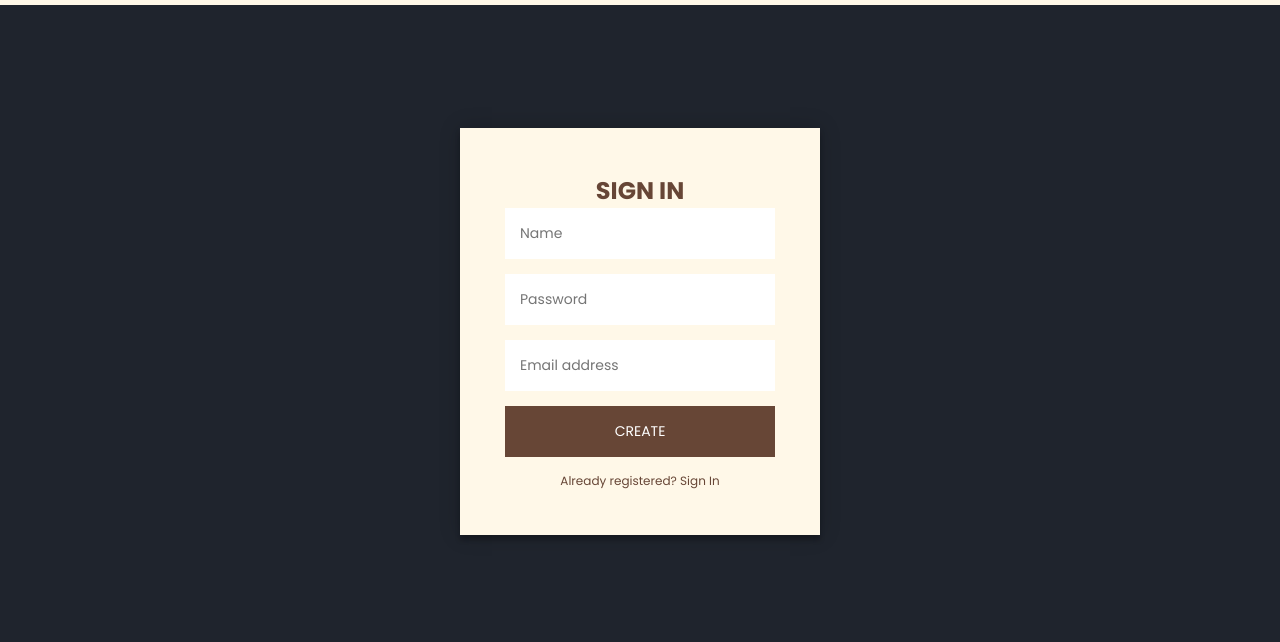
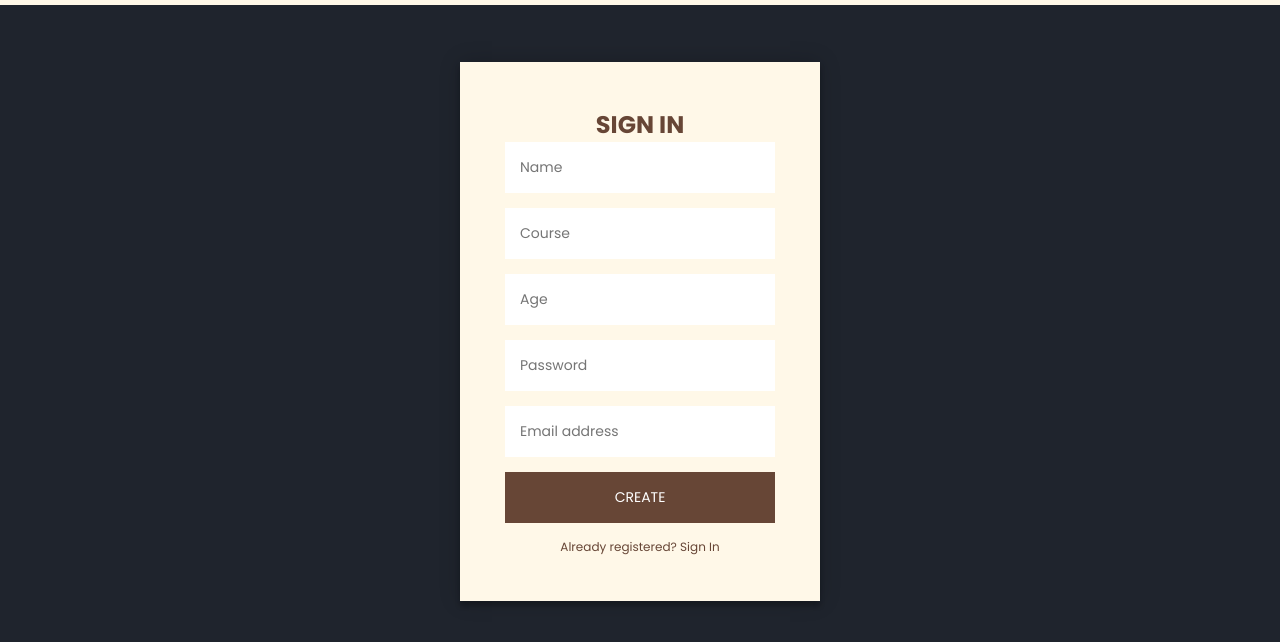
Before and after one commit to RyBoTz/CoolPalUniversity, a plain HTML site: page index.html in a window 1280 px wide. Both pictures are taken after a click on the link "Create an account". Shown: the part 2846-3488 px from the top of the page. Drawn offline with nearby package versions, Linux system fonts and the light colour scheme.

Commit message:
Update index.html

```diff
--- a/index.html
+++ b/index.html
@@ -202,6 +202,8 @@
                 <form class="register-form">
                     <h1>SIGN IN</h1>
                     <input type="text" placeholder="Name" required/>
+                    <input type="text" placeholder="Course" required/>
+                    <input type="text" placeholder="Age" required/>
                     <input type="password" placeholder="Password" required/>
                     <input type="email" placeholder="Email address" required/>
                     <button type="submit">Create</button>
```
